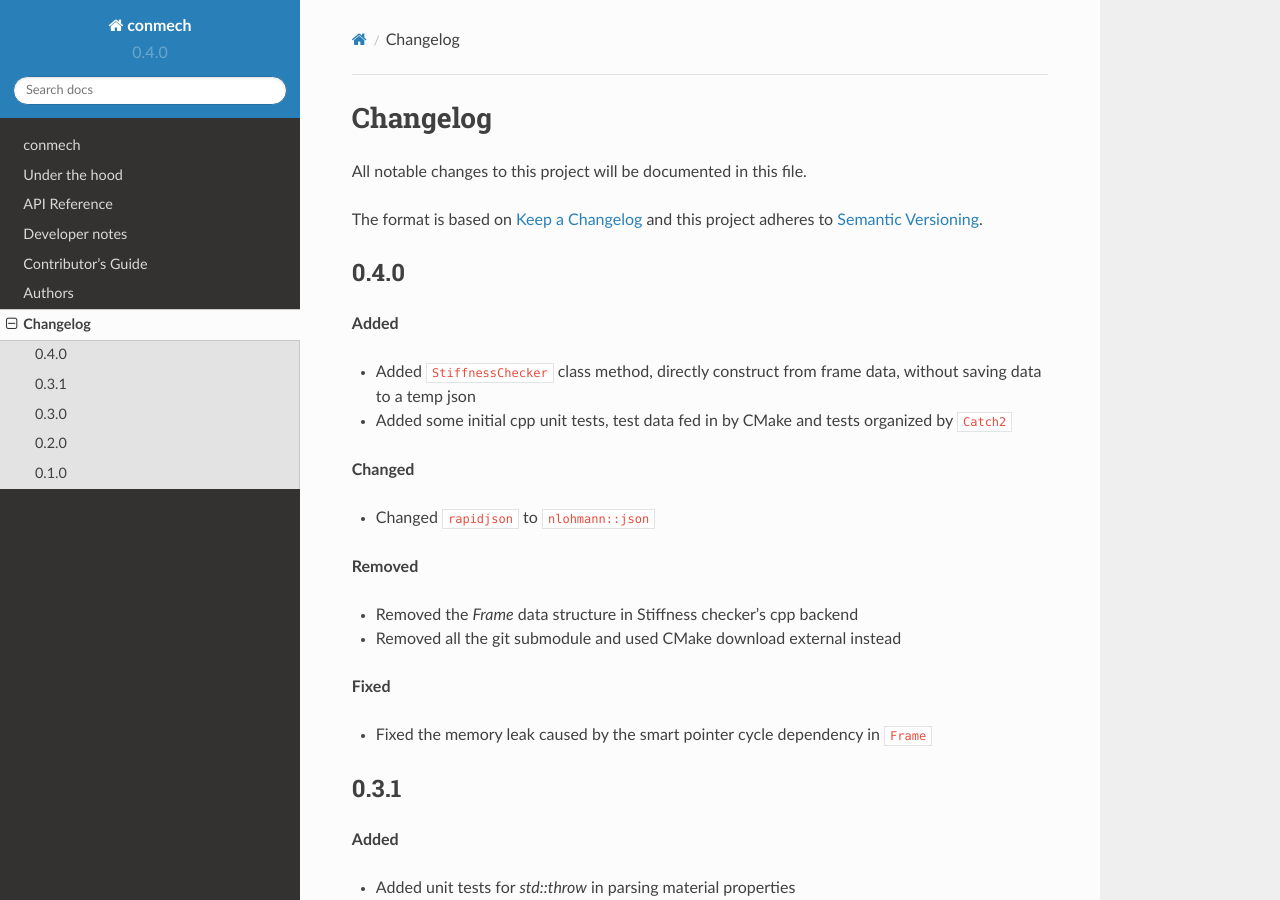
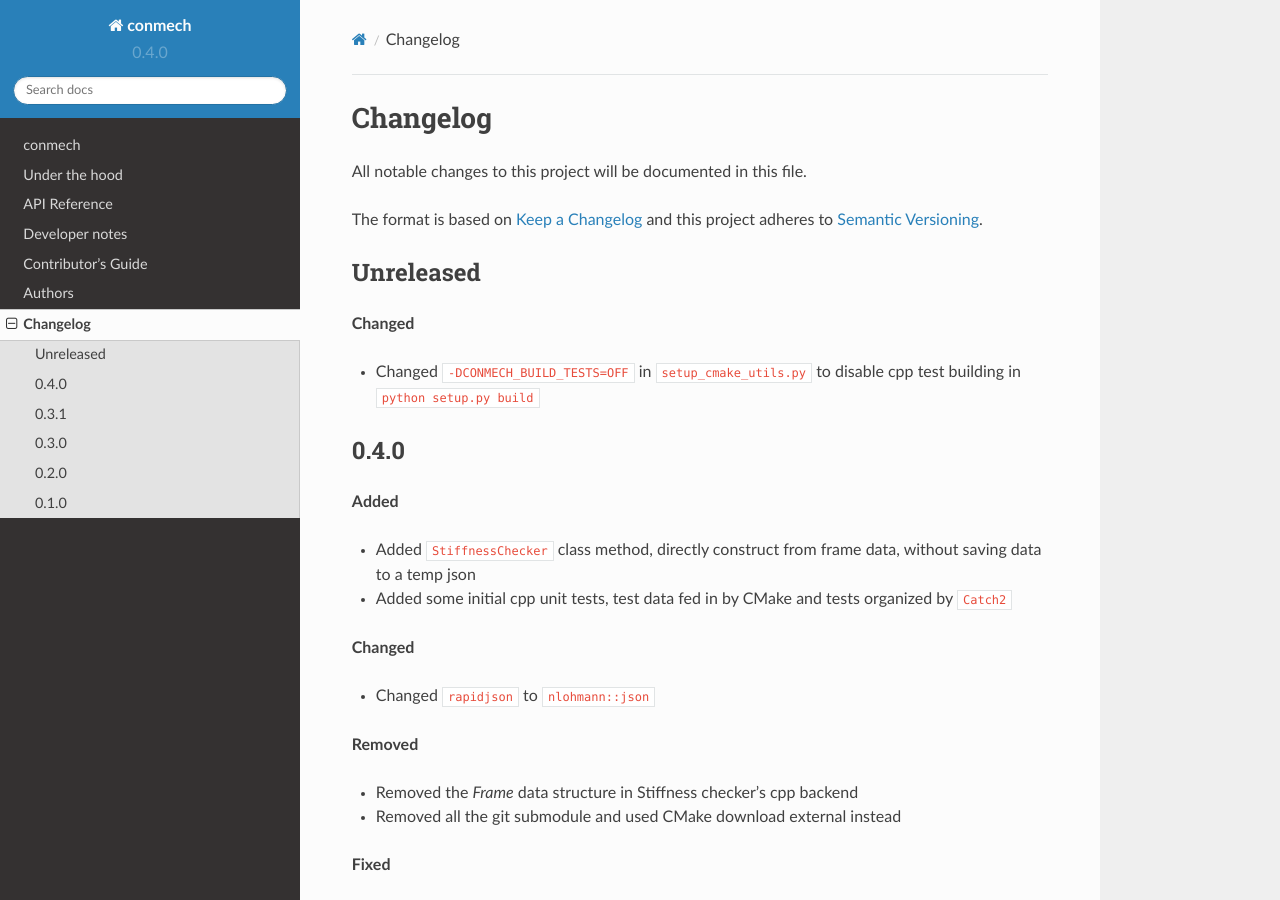
Before and after one commit to yijiangh/conmech, a Sphinx documentation site: the page built from docs/changelog.rst, in a window 1280 px wide and 900 px high. Built offline with Sphinx 7.4.7 and the Read the Docs theme 2.0.0, drawn with Linux system fonts in a browser that asks for light colours; pages that are not in the unit, such as notebooks, are missing from menus.

Commit message:
travis ci attempt

```diff
--- a/CHANGELOG.rst
+++ b/CHANGELOG.rst
@@ -7,6 +7,13 @@ All notable changes to this project will be documented in this file.
 
 The format is based on `Keep a Changelog <https://keepachangelog.com/en/1.0.0/>`_
 and this project adheres to `Semantic Versioning <https://semver.org/spec/v2.0.0.html>`_.
+
+Unreleased
+-----------
+
+**Changed**
+
+- Changed ``-DCONMECH_BUILD_TESTS=OFF`` in ``setup_cmake_utils.py`` to disable cpp test building in ``python setup.py build``
 
 0.4.0
 -----------
--- a/README.rst
+++ b/README.rst
@@ -20,7 +20,7 @@ conmech
     :target: ./LICENSE
     :alt: License MIT
 
-.. .. image:: https://img.shields.io/badge/python-2.5+|3.x-blue
+.. image:: https://img.shields.io/badge/python-3.6|3.7-blue
     :target: https://pypi.org/project/pyconmech/
     :alt: PyPI - Python Version
 
--- a/docs/index.rst
+++ b/docs/index.rst
@@ -20,7 +20,7 @@ conmech
     :target: ./LICENSE
     :alt: License MIT
 
-.. .. image:: https://img.shields.io/badge/python-2.5+|3.x-blue
+.. image:: https://img.shields.io/badge/python-3.6|3.7-blue
     :target: https://pypi.org/project/pyconmech/
     :alt: PyPI - Python Version
 
--- a/requirements-dev.txt
+++ b/requirements-dev.txt
@@ -8,8 +8,8 @@ isort
 paramiko
 pylint
 # https://stackoverflow.com/questions/58189683/typeerror-attrib-got-an-unexpected-keyword-argument-convert
-pytest
 attrs>=19.1.0
+pytest>=0.5.2
 pytest-cov
 python-coveralls
 scp
```
